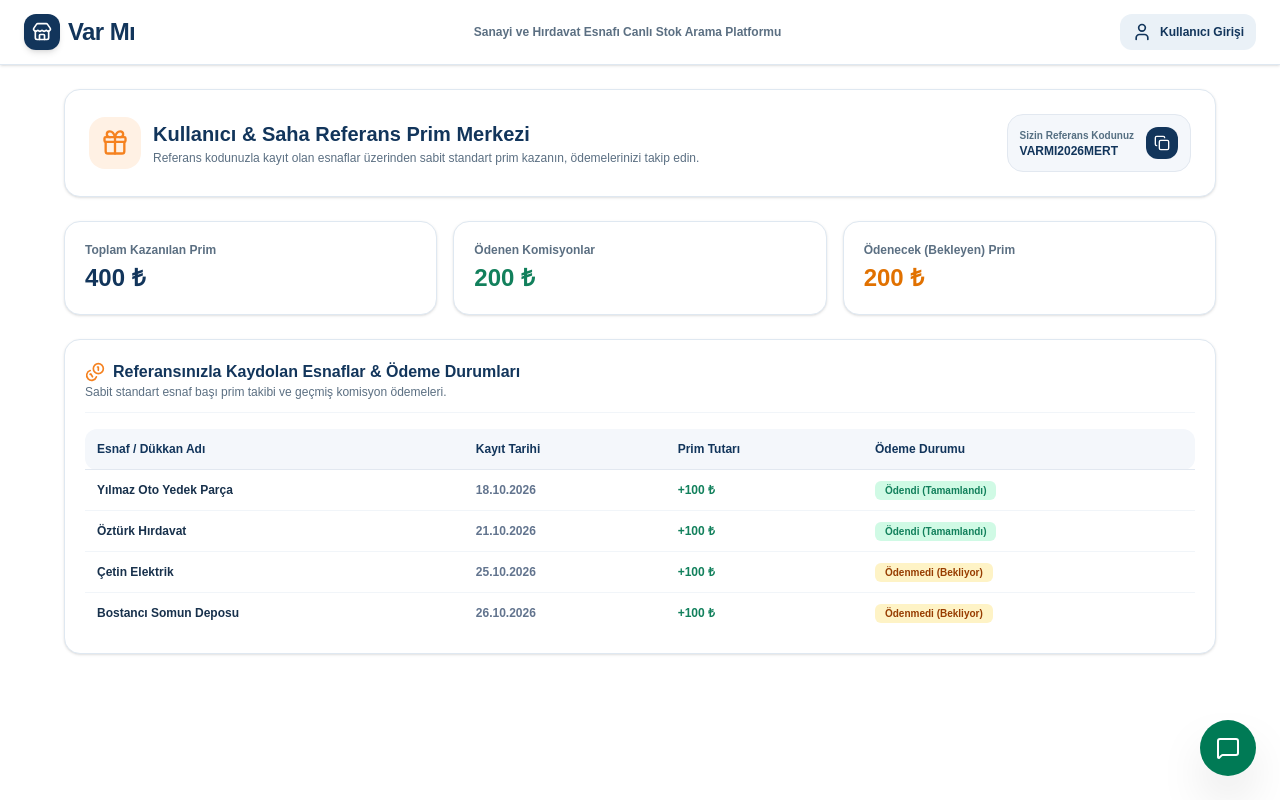
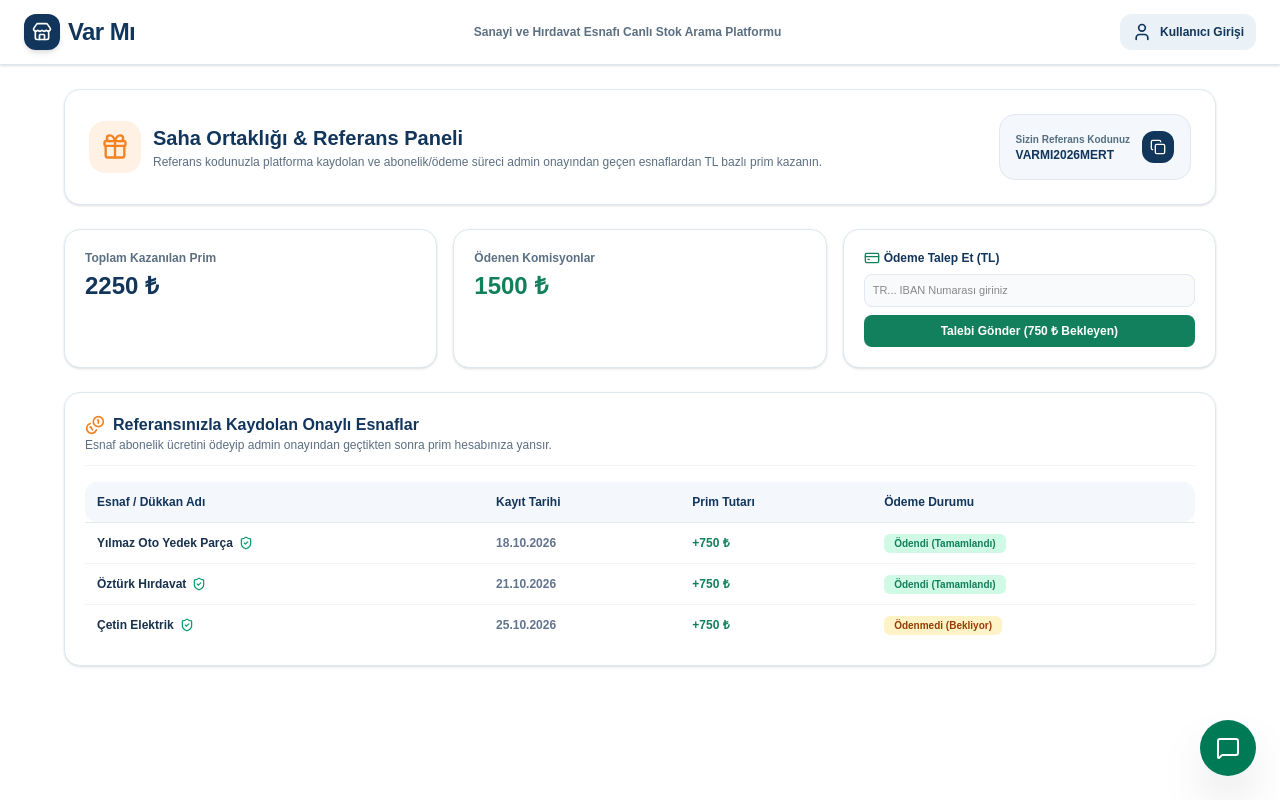
Before and after one commit to hsynn00/yerelstok, a Next.js app: page /prim in a window 1280 px wide. Built offline with nearby package versions, Linux system fonts and the light colour scheme.

Commit message:
prim reklam kaldırıldı

```diff
--- a/app/prim/page.jsx
+++ b/app/prim/page.jsx
@@ -3,28 +3,29 @@
 import { useState } from 'react';
 import {
   Gift,
-  MapPin,
-  ShieldCheck,
-  Camera,
   Coins,
   CheckCircle2,
   Copy,
-  Check
+  Check,
+  CreditCard,
+  ShieldCheck
 } from 'lucide-react';
 
 export default function PrimPage() {
   const [toastMsg, setToastMsg] = useState('');
   const [copied, setCopied] = useState(false);
-  const [activeReservation, setActiveReservation] = useState(null);
-  const [isPhotoModalOpen, setIsPhotoModalOpen] = useState(false);
+
+  // Kalıcı Referans Kodu (Reklam yok, doğrudan profil üzerinden aktif)
+  const userRefCode = 'VARMI2026MERT';
+
+  // Ödeme Talep Formu State'leri (Türk Lirası - ₺)
+  const [ibanInput, setIbanInput] = useState('');
+  const [payoutRequested, setPayoutRequested] = useState(false);
 
   const triggerToast = (msg) => {
     setToastMsg(msg);
     setTimeout(() => setToastMsg(''), 3000);
   };
-
-  // Kullanıcının Referans Kodu
-  const userRefCode = 'VARMI2026MERT';
 
   const copyRefCode = () => {
     navigator.clipboard.writeText(userRefCode);
@@ -33,36 +34,42 @@ export default function PrimPage() {
     triggerToast('Referans kodu kopyalandı!');
   };
 
-  // Sabit Standart Prim ve Esnaf Başına Takip + Ödenen / Ödenmeyen Ayrımı
+  const handlePayoutRequest = (e) => {
+    e.preventDefault();
+    if (!ibanInput) return;
+    setPayoutRequested(true);
+    triggerToast('Ödeme talebi TL cinsinden başarıyla iletildi.');
+  };
+
+  // Referansla Kaydolan, Admin Onaylı ve Ücret Ödemiş Esnaflar (TL Bazlı)
   const [referredShops, setReferredShops] = useState([
-    { id: 1, name: 'Yılmaz Oto Yedek Parça', date: '18.10.2026', reward: 100, isPaid: true },
-    { id: 2, name: 'Öztürk Hırdavat', date: '21.10.2026', reward: 100, isPaid: true },
-    { id: 3, name: 'Çetin Elektrik', date: '25.10.2026', reward: 100, isPaid: false }, // Bekleyen / Ödenmeyen
-    { id: 4, name: 'Bostancı Somun Deposu', date: '26.10.2026', reward: 100, isPaid: false }, // Bekleyen / Ödenmeyen
+    { id: 1, name: 'Yılmaz Oto Yedek Parça', date: '18.10.2026', rewardTl: 750, isPaid: true },
+    { id: 2, name: 'Öztürk Hırdavat', date: '21.10.2026', rewardTl: 750, isPaid: true },
+    { id: 3, name: 'Çetin Elektrik', date: '25.10.2026', rewardTl: 750, isPaid: false }, // Bekleyen
   ]);
 
-  const totalEarned = referredShops.reduce((acc, curr) => acc + curr.reward, 0);
-  const paidAmount = referredShops.filter(s => s.isPaid).reduce((acc, curr) => acc + curr.reward, 0);
-  const unpaidAmount = referredShops.filter(s => !s.isPaid).reduce((acc, curr) => acc + curr.reward, 0);
+  const totalTl = referredShops.reduce((acc, curr) => acc + curr.rewardTl, 0);
+  const paidTl = referredShops.filter(s => s.isPaid).reduce((acc, curr) => acc + curr.rewardTl, 0);
+  const unpaidTl = referredShops.filter(s => !s.isPaid).reduce((acc, curr) => acc + curr.rewardTl, 0);
 
   return (
     <div className="max-w-6xl mx-auto space-y-6 pb-12">
-      {/* ÜST BİLGİ VE REFERANS KODU */}
+      {/* ÜST BİLGİ & GİZLİ REFERANS KODU */}
       <div className="bg-white p-6 rounded-2xl border border-[#dfe8f1] shadow-sm flex flex-col md:flex-row md:items-center justify-between gap-4">
         <div className="flex items-center gap-3">
           <div className="p-3 bg-[#fff1e4] text-[#f58220] rounded-2xl">
             <Gift className="w-7 h-7" />
           </div>
           <div>
-            <h1 className="font-extrabold text-xl text-[#12355b]">Kullanıcı & Saha Referans Prim Merkezi</h1>
+            <h1 className="font-extrabold text-xl text-[#12355b]">Saha Ortaklığı & Referans Paneli</h1>
             <p className="text-xs text-[#5b6f82] mt-0.5">
-              Referans kodunuzla kayıt olan esnaflar üzerinden sabit standart prim kazanın, ödemelerinizi takip edin.
+              Referans kodunuzla platforma kaydolan ve abonelik/ödeme süreci admin onayından geçen esnaflardan TL bazlı prim kazanın.
             </p>
           </div>
         </div>
 
         {/* REFERANS KODU PAYLAŞIM ALANI */}
-        <div className="bg-[#f4f7fb] p-3 rounded-2xl border border-slate-200 flex items-center gap-3">
+        <div className="bg-[#f4f7fb] p-4 rounded-2xl border border-slate-200 flex items-center gap-3">
           <div>
             <p className="text-[10px] font-bold text-[#556f82]">Sizin Referans Kodunuz</p>
             <p className="text-xs font-black text-[#12355b] font-mono">{userRefCode}</p>
@@ -81,26 +88,53 @@ export default function PrimPage() {
       <div className="grid sm:grid-cols-3 gap-4">
         <div className="bg-white p-5 rounded-2xl border border-[#dfe8f1] shadow-sm">
           <p className="text-xs font-bold text-[#5b6f82]">Toplam Kazanılan Prim</p>
-          <p className="text-2xl font-black text-[#12355b] mt-1">{totalEarned} ₺</p>
+          <p className="text-2xl font-black text-[#12355b] mt-1">{totalTl} ₺</p>
         </div>
         <div className="bg-white p-5 rounded-2xl border border-[#dfe8f1] shadow-sm">
           <p className="text-xs font-bold text-[#5b6f82]">Ödenen Komisyonlar</p>
-          <p className="text-2xl font-black text-[#12805c] mt-1">{paidAmount} ₺</p>
+          <p className="text-2xl font-black text-[#12805c] mt-1">{paidTl} ₺</p>
         </div>
-        <div className="bg-white p-5 rounded-2xl border border-[#dfe8f1] shadow-sm">
-          <p className="text-xs font-bold text-[#5b6f82]">Ödenecek (Bekleyen) Prim</p>
-          <p className="text-2xl font-black text-amber-600 mt-1">{unpaidAmount} ₺</p>
+
+        {/* ÖDEME TALEP ETME BÖLÜMÜ (TL) */}
+        <div className="bg-white p-5 rounded-2xl border border-[#dfe8f1] shadow-sm flex flex-col justify-between">
+          <div>
+            <p className="text-xs font-bold text-[#12355b] flex items-center gap-1">
+              <CreditCard className="w-4 h-4 text-[#12805c]" /> Ödeme Talep Et (TL)
+            </p>
+          </div>
+          {!payoutRequested ? (
+            <form onSubmit={handlePayoutRequest} className="space-y-2 mt-2 text-xs">
+              <input
+                type="text"
+                required
+                placeholder="TR... IBAN Numarası giriniz"
+                value={ibanInput}
+                onChange={(e) => setIbanInput(e.target.value)}
+                className="w-full p-2 bg-slate-50 border border-slate-200 rounded-lg font-mono text-[11px] outline-none focus:ring-2 focus:ring-[#12355b]"
+              />
+              <button
+                type="submit"
+                className="w-full py-2 bg-[#12805c] hover:bg-[#0f6b4d] text-white font-bold rounded-lg transition-colors cursor-pointer"
+              >
+                Talebi Gönder ({unpaidTl} ₺ Bekleyen)
+              </button>
+            </form>
+          ) : (
+            <p className="text-xs font-bold text-[#12805c] bg-emerald-50 p-2 rounded-xl border border-emerald-200 mt-2">
+              ✓ Ödeme talebiniz iletildi.
+            </p>
+          )}
         </div>
       </div>
 
-      {/* REFERANS İLE KAYDOLA ESNAFLAR LİSTESİ (ÖDENEN / ÖDENMEYEN DETAYI) */}
+      {/* REFERANSLA KAYDOLA ESNAFLAR LİSTESİ (ÖDENEN / ÖDENMEYEN DETAYI) */}
       <div className="bg-white p-5 rounded-2xl border border-[#dfe8f1] shadow-sm space-y-4">
         <div className="border-b border-slate-100 pb-3 flex justify-between items-center">
           <div>
             <h2 className="font-extrabold text-base text-[#12355b] flex items-center gap-2">
-              <Coins className="w-5 h-5 text-[#f58220]" /> Referansınızla Kaydolan Esnaflar & Ödeme Durumları
+              <Coins className="w-5 h-5 text-[#f58220]" /> Referansınızla Kaydolan Onaylı Esnaflar
             </h2>
-            <p className="text-xs text-[#5b6f82]">Sabit standart esnaf başı prim takibi ve geçmiş komisyon ödemeleri.</p>
+            <p className="text-xs text-[#5b6f82]">Esnaf abonelik ücretini ödeyip admin onayından geçtikten sonra prim hesabınıza yansır.</p>
           </div>
         </div>
 
@@ -117,9 +151,11 @@ export default function PrimPage() {
             <tbody className="divide-y divide-slate-100 font-semibold text-[#18314c]">
               {referredShops.map((shop) => (
                 <tr key={shop.id} className="hover:bg-slate-50">
-                  <td className="p-3 font-bold">{shop.name}</td>
+                  <td className="p-3 font-bold flex items-center gap-1.5">
+                    {shop.name} <ShieldCheck className="w-3.5 h-3.5 text-emerald-600" title="Admin Onaylı & Ödemeli" />
+                  </td>
                   <td className="p-3 text-slate-500">{shop.date}</td>
-                  <td className="p-3 font-black text-[#12805c]">+{shop.reward} ₺</td>
+                  <td className="p-3 font-black text-[#12805c]">+{shop.rewardTl} ₺</td>
                   <td className="p-3">
                     <span className={`px-2.5 py-1 rounded-md text-[10px] font-bold ${
                       shop.isPaid ? 'bg-emerald-100 text-[#12805c]' : 'bg-amber-100 text-amber-800'
@@ -134,7 +170,6 @@ export default function PrimPage() {
         </div>
       </div>
 
-      {/* TOAST BİLDİRİMİ */}
       {toastMsg && (
         <div className="fixed bottom-6 right-6 bg-[#12355b] text-white text-xs font-bold px-4 py-3 rounded-xl shadow-xl flex items-center gap-2 z-50">
           <CheckCircle2 className="w-4 h-4 text-emerald-400" /> {toastMsg}
```
